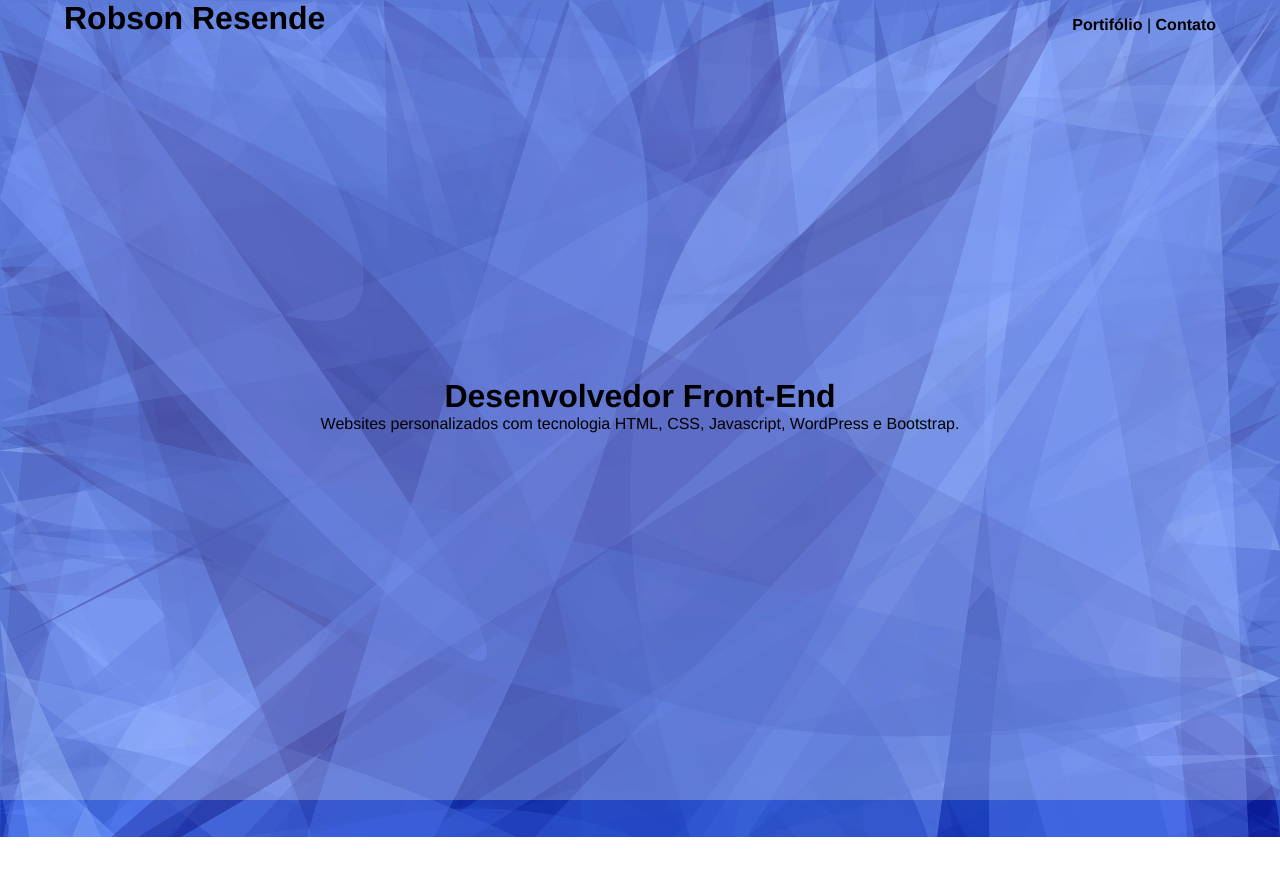
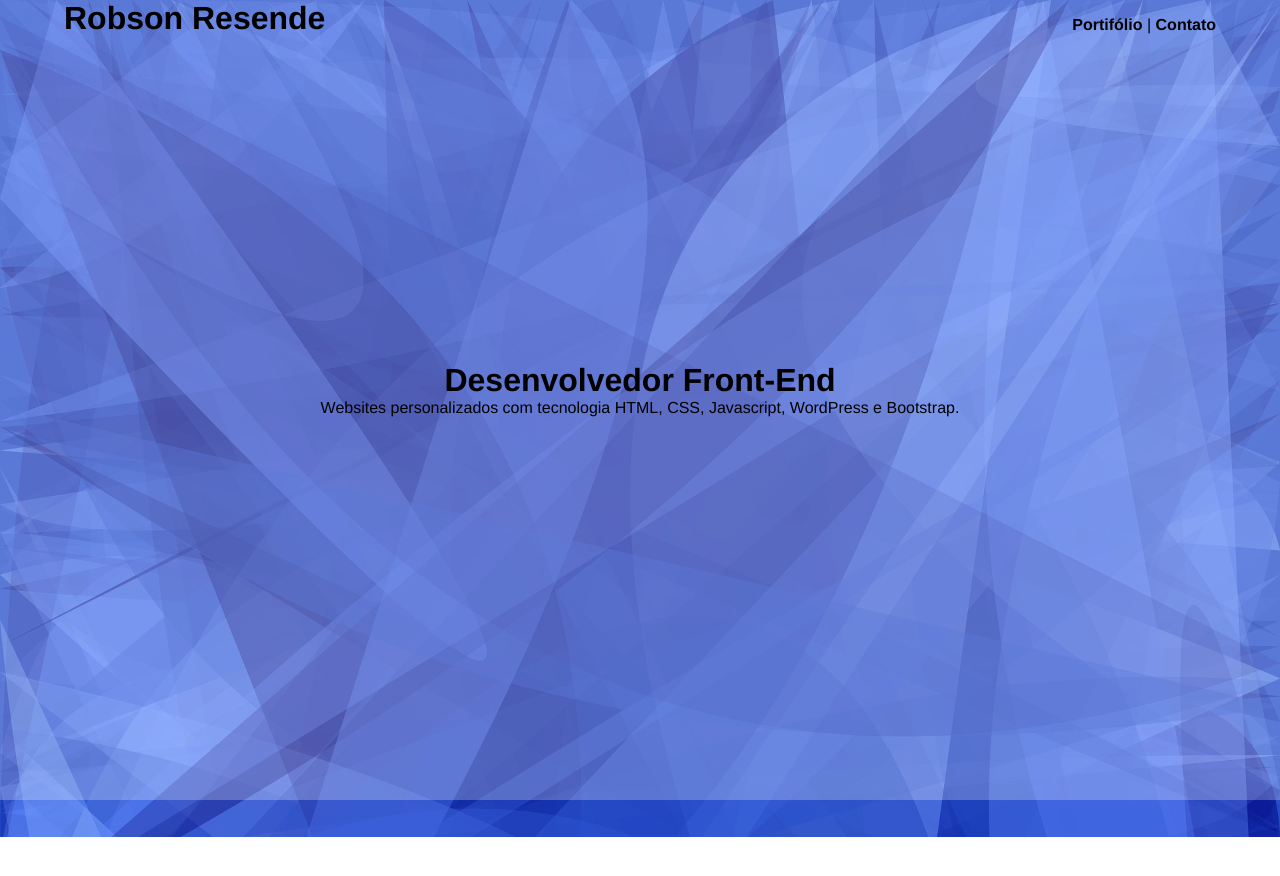
Before and after one commit to robsonresende/myNew, a plain HTML site: page index.html in a window 1280 px wide. Shown: the top 876 px of the page. Drawn offline with Linux system fonts and the light colour scheme.

Commit message:
Correcting vertical align to conteudo, second attempt.

```diff
--- a/assets/css/style.css
+++ b/assets/css/style.css
@@ -67,7 +67,7 @@ a:hover {
 
 /****** ajustando a centralização do conteudo ******/
 #conteudo p {
-	margin-bottom: 4em;
+	margin-bottom: 6em;
 }
 
 header {
```
